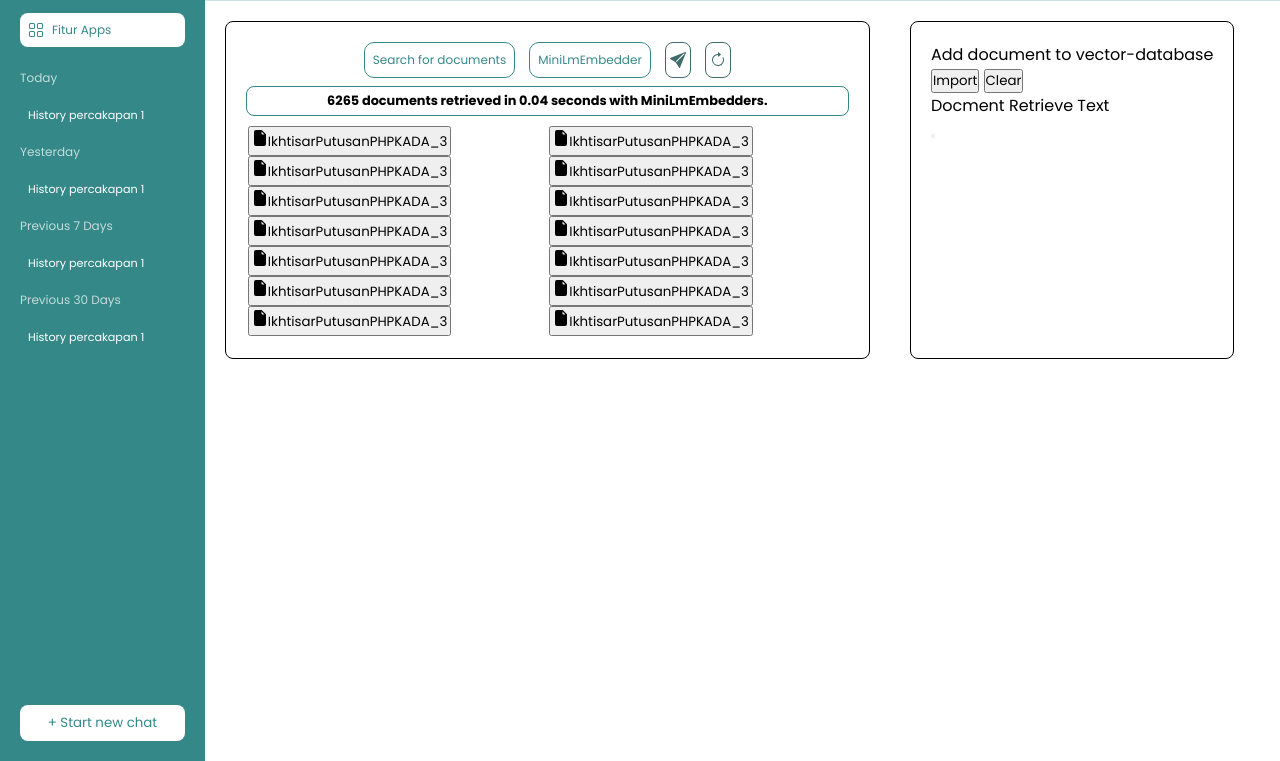
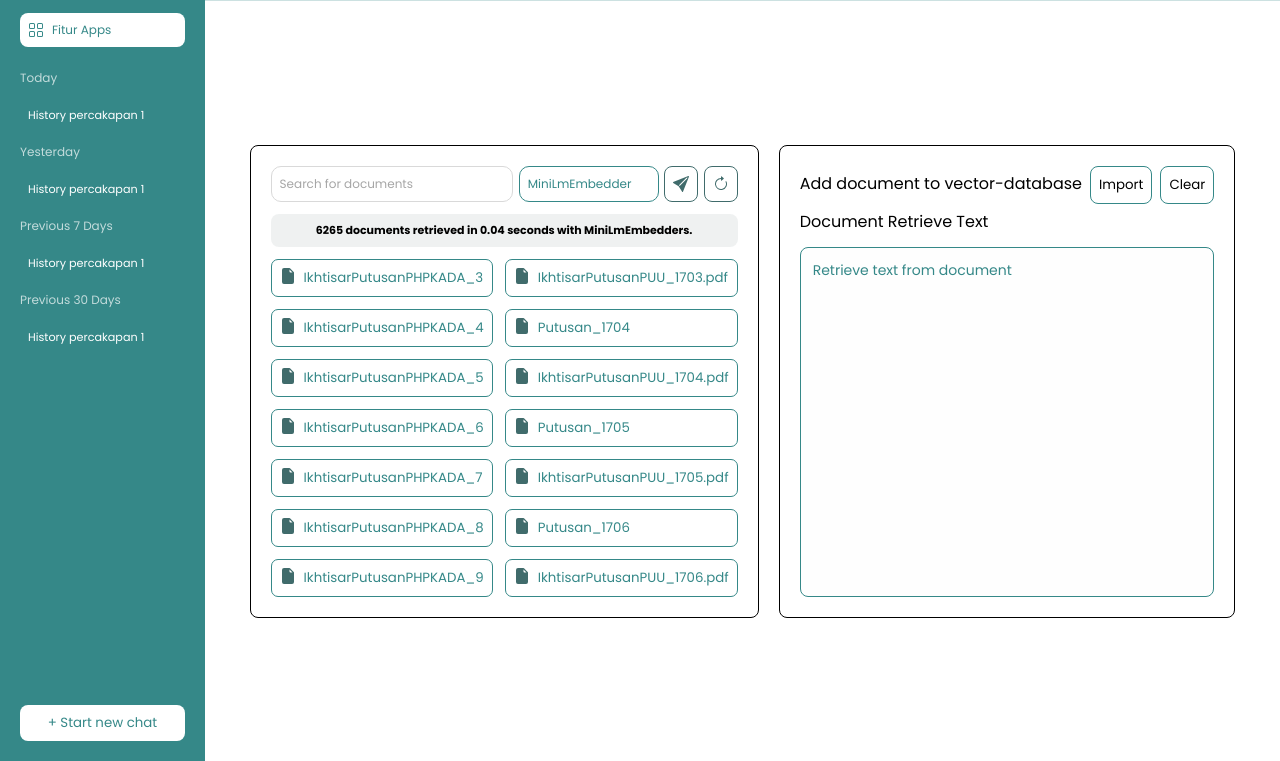
Before and after one commit to ellindaa/projek3-intern, a plain HTML site: page documents.html in a window 1280 px wide. Shown: the part 39-800 px from the top of the page. Drawn offline with Linux system fonts and the light colour scheme; a web font is replaced by a local one.

Commit message:
add documents.html

```diff
--- a/documents.html
+++ b/documents.html
@@ -70,32 +70,32 @@
             <div class="document">
                 <div class="content-doc-a">
                     <div class="doc-btn-top">
-                        <button class="btn-top">Search for documents</button>
-                        <button class="btn-top">MiniLmEmbedder</button>
+                        <button class="btn-top-search">Search for documents</button>
+                        <button class="btn-top-mini">MiniLmEmbedder</button>
                         <img src="asset/send-fill.svg" alt="send">
                         <img src="asset/arrow-clockwise.svg" alt="reload">
                     </div>
                     <div class="text-doc">
-                        <h3>6265 documents retrieved in 0.04 seconds with MiniLmEmbedders.</h3>
+                        <p>6265 documents retrieved in 0.04 seconds with MiniLmEmbedders.</p>
                     </div>
                     <div class="doc-btn-bottom">
-                        <div class="bottom-doc">
+                        <div class="bottom-doc-a">
                             <button class="bottom-doc"><img src="asset/file-earmark-fill.svg" alt="doc">IkhtisarPutusanPHPKADA_3</button>
-                            <button class="bottom-doc"><img src="asset/file-earmark-fill.svg" alt="doc">IkhtisarPutusanPHPKADA_3</button>
-                            <button class="bottom-doc"><img src="asset/file-earmark-fill.svg" alt="doc">IkhtisarPutusanPHPKADA_3</button>
-                            <button class="bottom-doc"><img src="asset/file-earmark-fill.svg" alt="doc">IkhtisarPutusanPHPKADA_3</button>
-                            <button class="bottom-doc"><img src="asset/file-earmark-fill.svg" alt="doc">IkhtisarPutusanPHPKADA_3</button>
-                            <button class="bottom-doc"><img src="asset/file-earmark-fill.svg" alt="doc">IkhtisarPutusanPHPKADA_3</button>
-                            <button class="bottom-doc"><img src="asset/file-earmark-fill.svg" alt="doc">IkhtisarPutusanPHPKADA_3</button>
+                            <button class="bottom-doc"><img src="asset/file-earmark-fill.svg" alt="doc">IkhtisarPutusanPHPKADA_4</button>
+                            <button class="bottom-doc"><img src="asset/file-earmark-fill.svg" alt="doc">IkhtisarPutusanPHPKADA_5</button>
+                            <button class="bottom-doc"><img src="asset/file-earmark-fill.svg" alt="doc">IkhtisarPutusanPHPKADA_6</button>
+                            <button class="bottom-doc"><img src="asset/file-earmark-fill.svg" alt="doc">IkhtisarPutusanPHPKADA_7</button>
+                            <button class="bottom-doc"><img src="asset/file-earmark-fill.svg" alt="doc">IkhtisarPutusanPHPKADA_8</button>
+                            <button class="bottom-doc"><img src="asset/file-earmark-fill.svg" alt="doc">IkhtisarPutusanPHPKADA_9</button>
                         </div>
-                        <div class="bottom-doc">
-                            <button class="bottom-doc"><img src="asset/file-earmark-fill.svg" alt="doc">IkhtisarPutusanPHPKADA_3</button>
-                            <button class="bottom-doc"><img src="asset/file-earmark-fill.svg" alt="doc">IkhtisarPutusanPHPKADA_3</button>
-                            <button class="bottom-doc"><img src="asset/file-earmark-fill.svg" alt="doc">IkhtisarPutusanPHPKADA_3</button>
-                            <button class="bottom-doc"><img src="asset/file-earmark-fill.svg" alt="doc">IkhtisarPutusanPHPKADA_3</button>
-                            <button class="bottom-doc"><img src="asset/file-earmark-fill.svg" alt="doc">IkhtisarPutusanPHPKADA_3</button>
-                            <button class="bottom-doc"><img src="asset/file-earmark-fill.svg" alt="doc">IkhtisarPutusanPHPKADA_3</button>
-                            <button class="bottom-doc"><img src="asset/file-earmark-fill.svg" alt="doc">IkhtisarPutusanPHPKADA_3</button>
+                        <div class="bottom-doc-a">
+                            <button class="bottom-doc"><img src="asset/file-earmark-fill.svg" alt="doc">IkhtisarPutusanPUU_1703.pdf</button>
+                            <button class="bottom-doc"><img src="asset/file-earmark-fill.svg" alt="doc">Putusan_1704</button>
+                            <button class="bottom-doc"><img src="asset/file-earmark-fill.svg" alt="doc">IkhtisarPutusanPUU_1704.pdf</button>
+                            <button class="bottom-doc"><img src="asset/file-earmark-fill.svg" alt="doc">Putusan_1705</button>
+                            <button class="bottom-doc"><img src="asset/file-earmark-fill.svg" alt="doc">IkhtisarPutusanPUU_1705.pdf</button>
+                            <button class="bottom-doc"><img src="asset/file-earmark-fill.svg" alt="doc">Putusan_1706</button>
+                            <button class="bottom-doc"><img src="asset/file-earmark-fill.svg" alt="doc">IkhtisarPutusanPUU_1706.pdf</button>
                         </div>
                     </div>
                 </div>
@@ -106,8 +106,8 @@
                         <button class="btn-doc-b">Clear</button>
                     </div>
                     <div class="box-doc">
-                        <p>Docment Retrieve Text</p>
-                        <button class="txt-box-doc"></button>
+                        <p>Document Retrieve Text</p>
+                        <textarea class="txt-box-doc">Retrieve text from document</textarea>
                     </div>
                 </div>
             </div>
--- a/style.css
+++ b/style.css
@@ -379,8 +379,11 @@ body{
     display: flex;
     padding: 8px ;
 }
-.document{
+.document {
     display: flex;
+    margin: auto;
+    justify-content: center;
+    gap: 20px;
 }
 .content-doc-a {
     display: flex;
@@ -388,17 +391,26 @@ body{
     box-sizing: border-box;
     border: 1px solid #000;
     padding: 20px;
-    width: 60%;
-    margin: 20px;
     border-radius: 8px;
-    gap: 8px;
+    gap: 12px;
 }
-.doc-btn-top{
+.doc-btn-top {
     display: flex;
-    justify-content: center;
-    gap: 14px;
+    justify-content: space-between;
+    gap: 2px;
 }
-button.btn-top {
+.btn-top-search{
+    display: flex;
+    box-sizing: border-box;
+    border: 1px solid rgb(217, 217, 217);
+    border-radius: 10px;
+    background: #ffffff;
+    padding: 8px;
+    color: rgb(166, 166, 166);
+    font-size: 12px;
+    width: 52%;
+}
+.btn-top-mini{
     display: flex;
     box-sizing: border-box;
     border: 1px solid #358888;
@@ -407,43 +419,110 @@ button.btn-top {
     padding: 8px;
     color: #358888;
     font-size: 12px;
+    width: 30%;
 }
 .doc-btn-top img {
     box-sizing: border-box;
     border: 1px solid #358888;
-    padding: 4px;
+    padding: 8px;
     border-radius: 8px;
     filter: brightness(0) saturate(100%) invert(39%) sepia(15%) saturate(897%) hue-rotate(131deg) brightness(93%) contrast(92%);
 }
+
 .text-doc {
+    display: flex;
+    box-sizing: border-box;
+    border: none;
+    border-radius: 8px;
+    padding: 8px;
+    font-size: 11px;
+    justify-content: center;
+    color: #000000;
+    font-weight: bold;
+    background: #c0c6c640;
+}
+.doc-btn-bottom {
+    display: flex;
+    justify-content: center;
+    gap: 12px;
+    flex-wrap: wrap;
+}
+.bottom-doc-a {
+    box-sizing: border-box;
+    border: none;
+    display: flex;
+    flex-direction: column;
+    gap: 12px;
+}
+.bottom-doc {
+    display: flex;
+    box-sizing: border-box;
+    border: 1px solid #358888;
+    color: #358888;
+    background: transparent;
+    padding: 8px;
+    border-radius: 7px;
+    gap: 8px;
+}
+.bottom-doc img{
+    filter: brightness(0) saturate(100%) invert(39%) sepia(15%) saturate(897%) hue-rotate(131deg) brightness(93%) contrast(92%);
+}
+
+.content-doc-b {
+    display: flex;
+    flex-direction: column;
+    box-sizing: border-box;
+    border: 1px solid #000000;
+    border-radius: 8px;
+    padding: 20px;
+}
+.doc-top {
+    display: flex;
+    gap: 8px;
+
+}
+.doc-top p {
+    display: flex;
+    font-size: 16px;
+    padding: 5px 0px;
+}
+button.btn-doc-b {
     display: flex;
     box-sizing: border-box;
     border: 1px solid #358888;
     border-radius: 8px;
-    padding: 4px;
-    font-size: 11px;
-    justify-content: center;
-    color: black;
+    padding: 8px;
+    background: transparent;
 }
-.doc-btn-bottom {
-    display: flex;
-    justify-content: space-between;
-}
-.bottom-doc{
-    padding: 2px;
-}
-.content-doc-b {
+.box-doc{
     display: flex;
     flex-direction: column;
+    gap: 8px;
+    margin-bottom: auto;
+    flex-wrap: wrap;
+}
+.box-doc p {
+    display: flex;
+    flex-direction: column;
+    font-size: 16px;
+    padding: 5px 0px;
+    gap: 12px;
+}
+.txt-box-doc {
+    flex-grow: 1;
+    resize: none;
+    border: 1px solid #358888;
+    border-radius: 8px;
+    padding: 12px;
+    font-size: 14px;
+    color: #358888;
+    background-color: #fefefe;
+    min-height: 0px;
+    width: 100%;
     box-sizing: border-box;
-    border: 1px solid #000;
-    border-radius: 8px;
-    margin: 20px;
-    padding: 20px;
+    height: 350px;
 }
-.doc-top{
-
+.txt-box-doc::placeholder {
+    color: #358888;
+    font-size: 14px;
 }
-.box-doc{
-
-}
```
